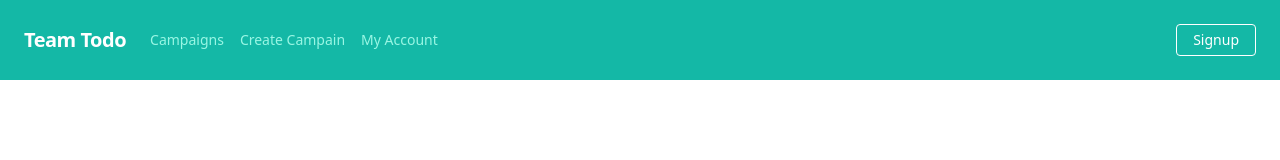
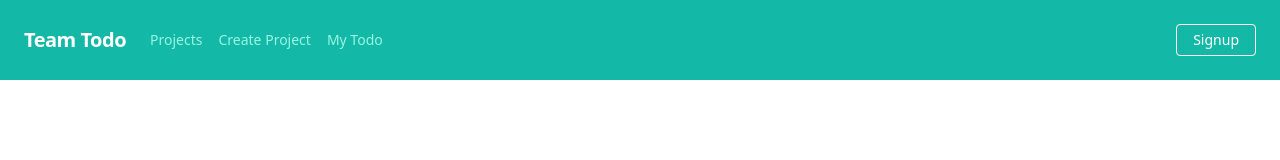
Before and after one commit to Satoshi-Sh/team-todo, a React (Create React App) app in the folder frontend/: page /team-todo/login in a window 1280 px wide. Shown: the top 160 px of the page. Built offline with nearby package versions, Linux system fonts and the light colour scheme.

Commit message:
populate the avatar data in user info

```diff
--- a/frontend/src/components/Navigation.jsx
+++ b/frontend/src/components/Navigation.jsx
@@ -43,20 +43,20 @@ function Navigation() {
             to="/"
             className="block mt-4 lg:inline-block lg:mt-0 text-teal-200 hover:text-white mr-4"
           >
-            Campaigns
+            Projects
           </Link>
           <Link
-            to="/create-campaign"
+            to="/create-project"
             className="block mt-4 lg:inline-block lg:mt-0 text-teal-200 hover:text-white mr-4"
           >
-            Create Campain
+            Create Project
           </Link>
           <Link
             //id=1 for now
-            to="/account/1"
+            to="/mytodo/1"
             className="block mt-4 lg:inline-block lg:mt-0 text-teal-200 hover:text-white mr-4"
           >
-            My Account
+            My Todo
           </Link>
         </div>
         <div>
--- a/frontend/src/constant/constant.js
+++ b/frontend/src/constant/constant.js
@@ -1 +1 @@
-export const baseUrl = "http://127.0.0.0.1:3000";
+export const baseUrl = "http://localhost:3000";
--- a/frontend/src/pages/Login.jsx
+++ b/frontend/src/pages/Login.jsx
@@ -14,7 +14,6 @@ const Login = () => {
     // Perform form submission logic here
     const data = { username, password };
     try {
-      console.log(baseUrl);
       const res = await axios.post(`${baseUrl}/api/login`, data);
       if ("error" in res.data) {
         console.log(res.data.error);
--- a/frontend/src/pages/Signup.jsx
+++ b/frontend/src/pages/Signup.jsx
@@ -2,6 +2,7 @@ import React, { useState } from "react";
 import { Link } from "react-router-dom";
 import axios from "axios";
 import { baseUrl } from "../constant/constant";
+axios.defaults.withCredentials = true;
 
 const Signup = () => {
   const [username, setUsername] = useState("");
@@ -12,7 +13,6 @@ const Signup = () => {
   const [selectedFile, setSelectedFile] = useState(null);
 
   const onFileChange = (e) => {
-    console.log(e.target.files[0]);
     setSelectedFile(e.target.files[0]);
   };
 
```
